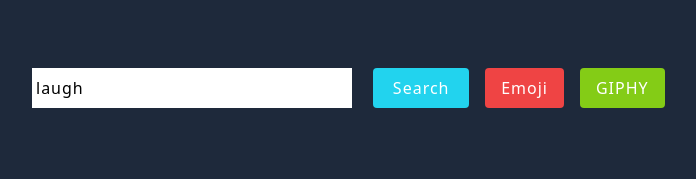
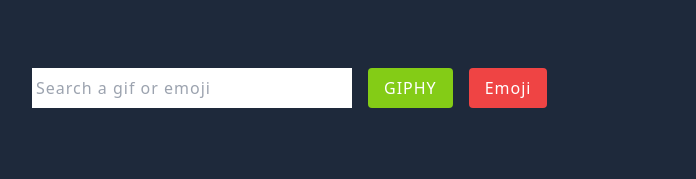
Before and after one commit to Assistantkiwi/API_FETCH_SCA_ASS7, a website: page index.html in a window 1280 px wide. Shown: the whole page, without its empty margins (56-752 px from the left). Drawn offline with nearby package versions, Linux system fonts and the light colour scheme.

Commit message:
Added the tailwindcss and updated the index.html and styles.css

```diff
--- a/index.html
+++ b/index.html
@@ -5,19 +5,40 @@
     <meta name="viewport" content="width=device-width, initial-scale=1.0" />
     <title>GIPHY Developers</title>
     <script src="https://cdn.tailwindcss.com"></script>
-    <script src="https://kit.fontawesome.com/4fcf497433.js" crossorigin="anonymous"></script>
+    <script
+      src="https://kit.fontawesome.com/4fcf497433.js"
+      crossorigin="anonymous"
+    ></script>
     <link rel="stylesheet" type="text/css" href="./styles.css" />
   </head>
   <body>
     <main>
       <div class="container">
         <div class="search">
-          <input type="text" id="search-box" value="laugh" title="search" class="bg-white" placeholder="Type here"/>
-          <button id="search-btn" class="bg-cyan-400 px-4 py-2 rounded text-white">Search</button>
+          <input
+            type="text"
+            id="search-box"
+            placeholder="Search a gif or emoji"
+            title="search"
+            class="bg-white"
+            placeholder="Type here"
+          />
         </div>
-        <button onclick="displayEmoji()" class="bg-red-500 px-4 py-2 rounded text-white">Emoji</button>
-        <button id="giphy-btn" class="bg-lime-500 px-4 py-2 rounded text-white">GIPHY</button>
-        <div class="display"></div>
+        <button
+          onclick="displayGif()"
+          id="giphy-btn"
+          class="bg-lime-500 px-4 py-2 rounded text-white"
+        >
+          GIPHY
+        </button>
+        <button
+          onclick="displayEmoji()"
+          class="bg-red-500 px-4 py-2 rounded text-white"
+        >
+          Emoji
+        </button>
+
+        <div class="display grid gap-4 grid-cols-3 grid-rows-3" id="gif-div"></div>
       </div>
       <script src="script.js"></script>
     </main>
--- a/script.js
+++ b/script.js
@@ -1,11 +1,17 @@
 let apiKey = "Df3czzOiBVrW8s1LnML7HQ49SnZnPKLg";
 const displayDiv = document.getElementById("gif-div");
-
-const displayEmoji = async () => {
+const displayGif = async () => {
+  let userInput = document.getElementById("search-box").value.trim();
+  document.getElementById("search-box").value = "";
+  if (userInput === "") {
+    return;
+  }
+  displayDiv.innerHTML = "";
   try {
     const response = await fetch(
-      `https://api.giphy.com/v1/gifs/search?q=ryan+gosling&api_key=${apiKey}&limit=25`
+      `http://api.giphy.com/v1/gifs/search?q=${userInput}&api_key=${apiKey}&limit=25`
     );
+
     const data = await response.json();
     data.data.map((item) => {
       const img = document.createElement("img");
@@ -13,52 +19,20 @@
       img.height = item.images.downsized_medium.height;
       img.width = item.images.downsized_medium.width;
       img.alt = "gif";
-
       displayDiv.appendChild(img);
     });
     console.log(data);
+
+    let gifsData = data;
+    gifsData.forEach((gif) => {
+
+      let container = document.createElement("gif-div");
+      container.classList.add("container");
+      console.log(gif);
+      document.querySelector(".displayGif").style.display = "grid";
+    });
+    document.querySelector(".displayGif").append(container);
   } catch (error) {
     console.log(error);
   }
 };
-
-//let giphyBtn = document.getElementById("giphy-btn");
-
-// let generateGif = () => {
-//     let q = document.getElementById("search-box").value;
-
-// //number of gifs that will be displayed at a time
-//     let gifCount = 15;
-
-// //API url for giphy display
-//     let finalUrl = `https://api.giphy.com/v1/gifs/search?api_key=${apiKey}&q=${q}&limit=${gifCount}&offset=0&rating=g&lang=en`;
-//     document.querySelector(".display").innerHTML = "";
-
-// //API call
-//     fetch(finalUrl)
-//     .then((resp) => resp.json())
-//     .then((info) => {
-//         console.log(info.data);
-
-//         let gifsData = info.data;
-
-//         gifsData.forEach((gif) => {
-//             let container = document.createElement("div");
-//             container.classList.add("container");
-//             let iframe = document.createElement("img");
-//             console.log(gif);
-
-//             iframe.setAttribute("src", gif.images.downsized_medium.url);
-//             //iframe.onload = () => {
-//                // gifCount--;
-//               //  if(gifCount == 0) {
-//                     document.querySelector(".display").style.display = "grid";
-//               //  }
-//             //};
-//             container.append(iframe);
-//             document.querySelector(".display").append(container);
-//         });
-// });
-
-// giphyBtn.addEventListener("click", generateGif);
-// window.addEventListener("load", generateGif)};
--- a/styles.css
+++ b/styles.css
@@ -27,21 +27,13 @@
 }
 
 .bg-white {
+    background-color: rgb(255 255 255);
     width: 320px;
     height: 40px;
     margin: 8px;
     padding: 4px;
 }
 
-.bg-cyan-400 {
-    background: rgb(34 211 238);
-    color: #fff;
-    width: 6rem;
-    max-width: 540px;
-    margin: 8px;
-    padding: 4px;
-    border-radius: 10px;
-}
 
 .bg-red-500 {
     background-color: rgb(239 68 68);
@@ -60,3 +52,7 @@
     margin: 8px;
     padding: 4px;
 }
+
+.display {
+    display: grid;
+}
```
Also changed, not shown: 1 other file.
